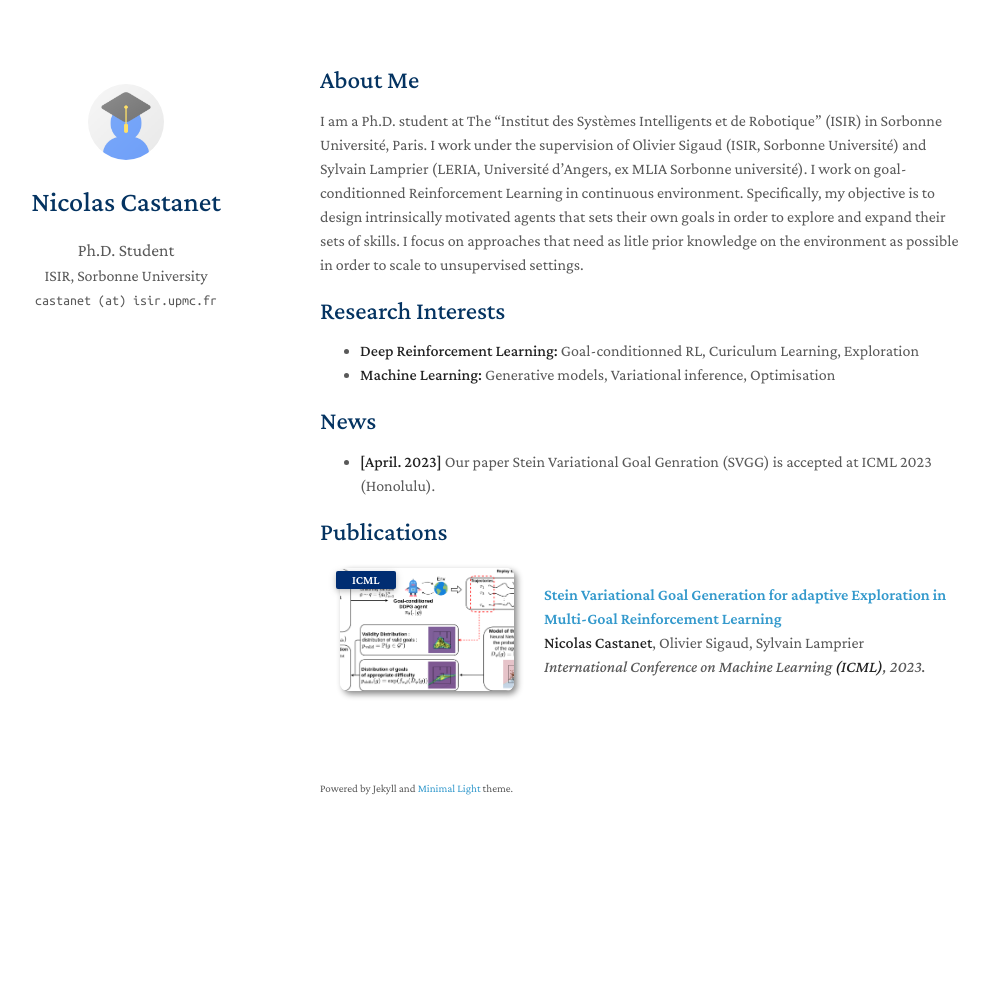
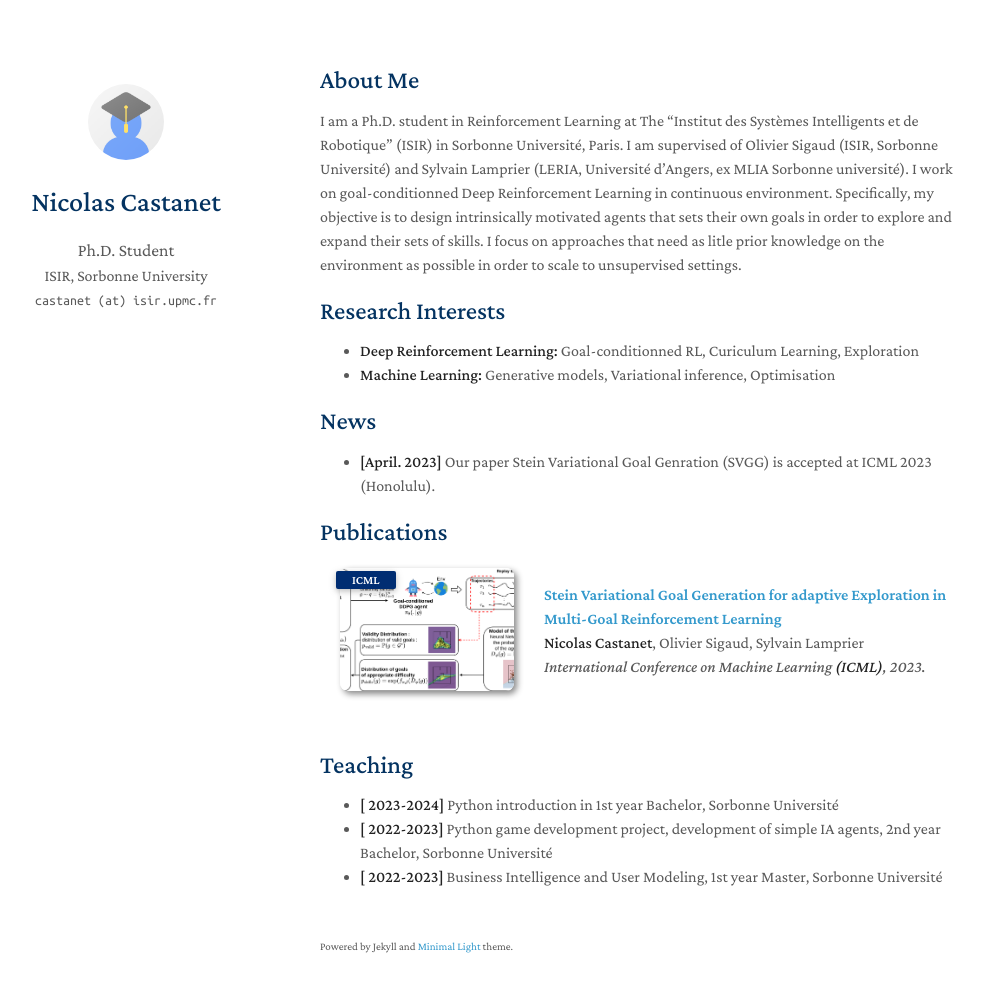
Before and after one commit to nicolascastanet/personal-page, a Jekyll site: the page built from index.md, in a window 1280 px wide and 1027 px high. Shown: the top 992 px of the window, without its empty margins (150-1139 px from the left). Built offline with Jekyll 4.4.1, drawn with Linux system fonts in a browser that asks for light colours; nearby versions of some CDN libraries; a style sheet for code colours, icons or effects is not loaded; our own code applies the rules of GitHub Pages for plain Markdown files.

Commit message:
add teaching section

```diff
--- a/index.md
+++ b/index.md
@@ -4,7 +4,7 @@ layout: homepage
 
 ## About Me
 
-I am a Ph.D. student at The "Institut des Systèmes Intelligents et de Robotique" (ISIR) in Sorbonne Université, Paris. I work under the supervision of Olivier Sigaud (ISIR, Sorbonne Université) and Sylvain Lamprier (LERIA, Université d'Angers, ex MLIA Sorbonne université). I work on goal-conditionned Reinforcement Learning in continuous environment. Specifically, my objective is to design intrinsically motivated agents that sets their own goals in order to explore and expand their sets of skills. I focus on approaches that need as litle prior knowledge on the environment as possible in order to scale to unsupervised settings.
+I am a Ph.D. student in Reinforcement Learning at The "Institut des Systèmes Intelligents et de Robotique" (ISIR) in Sorbonne Université, Paris. I am supervised of Olivier Sigaud (ISIR, Sorbonne Université) and Sylvain Lamprier (LERIA, Université d'Angers, ex MLIA Sorbonne université). I work on goal-conditionned Deep Reinforcement Learning in continuous environment. Specifically, my objective is to design intrinsically motivated agents that sets their own goals in order to explore and expand their sets of skills. I focus on approaches that need as litle prior knowledge on the environment as possible in order to scale to unsupervised settings.
 
 ## Research Interests
 
@@ -16,3 +16,10 @@ I am a Ph.D. student at The "Institut des Systèmes Intelligents et de Robotique
 - **[April. 2023]** Our paper Stein Variational Goal Genration (SVGG) is accepted at ICML 2023 (Honolulu).
 
 {% include_relative _includes/publications.md %}
+
+
+## Teaching
+
+- **[ 2023-2024]** Python introduction in 1st year Bachelor, Sorbonne Université
+- **[ 2022-2023]** Python game development project, development of simple IA agents, 2nd year Bachelor, Sorbonne Université
+- **[ 2022-2023]** Business Intelligence and User Modeling, 1st year Master, Sorbonne Université
```
